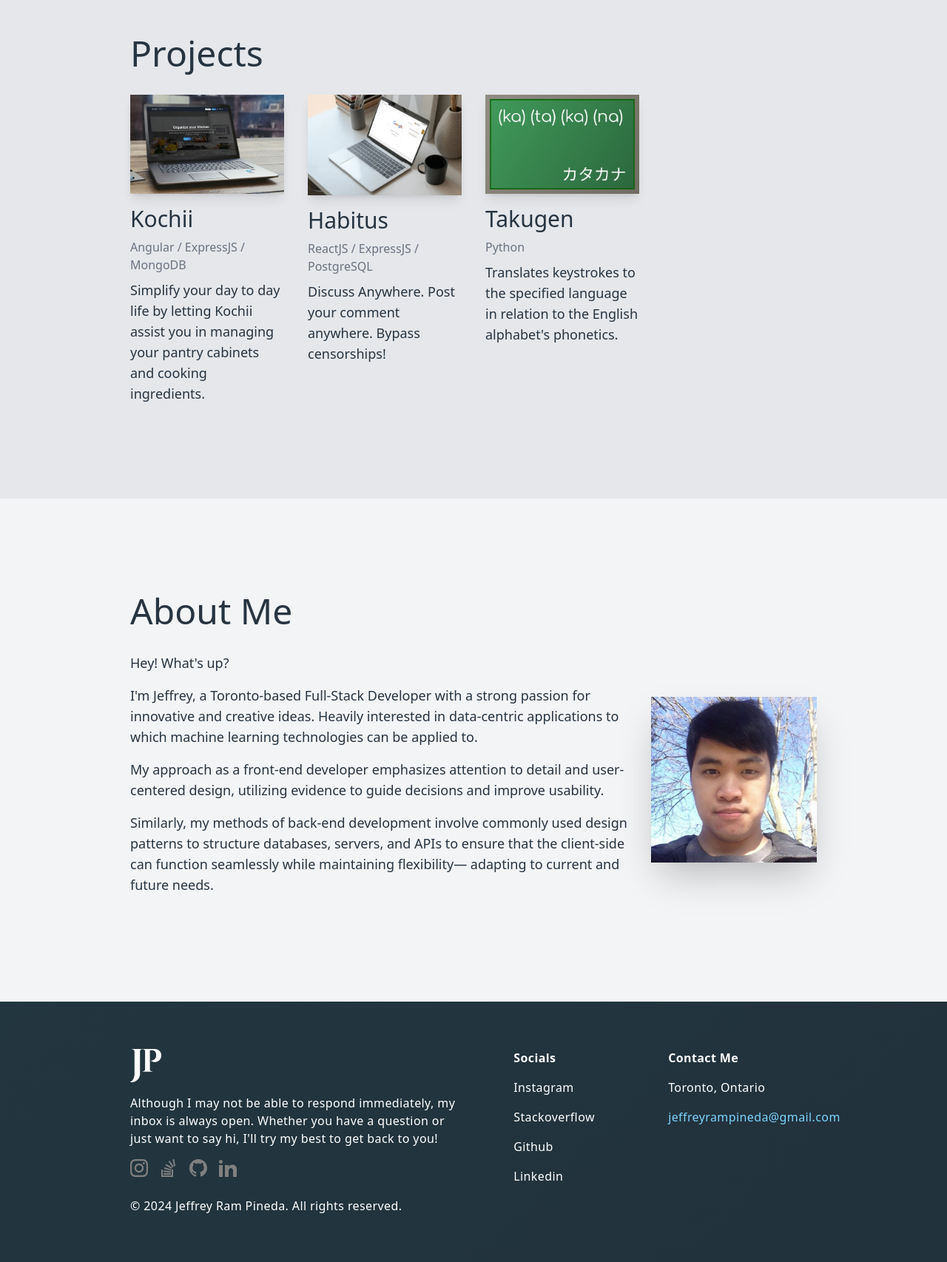
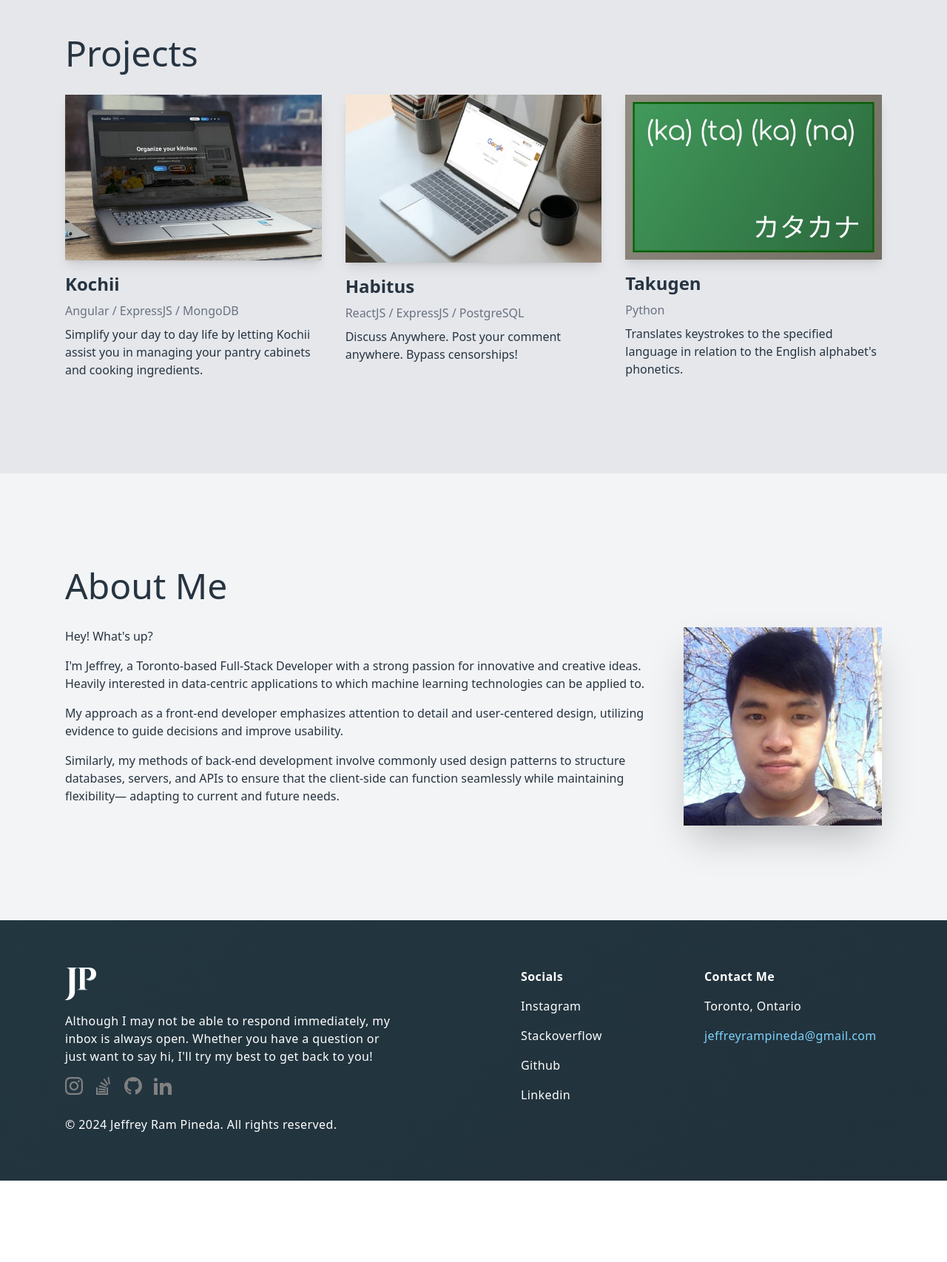
Before and after one commit to jeffreyrampineda/jeffreypineda.dev, an Astro site: page / in a window 1280 px wide. Shown: the part 880-2586 px from the top of the page at 74% size. After the commit the page ends 2476 px from the top, so only its background shows below. Built offline with nearby package versions, Linux system fonts and the light colour scheme; Astro itself is replaced by a stand-in of ours.

Commit message:
minor: styles

```diff
--- a/src/components/About.astro
+++ b/src/components/About.astro
@@ -3,11 +3,11 @@ import { Image } from 'astro:assets';
 ---
 
 <section
-  class="container mx-auto px-3 md:px-6 xl:px-32 text-primary font-extralight"
+  class="container max-w-6xl mx-auto px-3 md:px-6 text-primary font-extralight"
 >
-  <h2 class="text-3xl md:text-5xl mb-8">About Me</h2>
+  <h2 class="text-4xl md:text-5xl mb-8">About Me</h2>
   <div class="flex flex-col md:flex-row gap-8">
-    <div class="text-lg md:w-3/4">
+    <div class="md:w-3/4">
       <p class="mb-4">Hey! What&apos;s up?</p>
       <p class="mb-4">
         I&apos;m Jeffrey, a Toronto-based Full-Stack Developer with a strong
--- a/src/components/Footer.astro
+++ b/src/components/Footer.astro
@@ -25,11 +25,11 @@ const socialLinks = [
 
 <footer
   id="footer"
-  class="w-full container mx-auto px-3 py-8 md:px-6 md:py-16 xl:px-32 text-center md:text-left"
+  class="w-full container max-w-6xl mx-auto px-3 py-16 md:px-6 text-center lg:text-left"
 >
-  <div class="flex flex-col md:flex-row gap-y-16 gap-x-2">
-    <div class="grow md:w-3/6 flex flex-col gap-y-4">
-      <a class="flex justify-center md:justify-start" href="/">
+  <div class="flex flex-col lg:flex-row gap-y-16 gap-x-2">
+    <div class="grow lg:w-3/6 flex flex-col gap-y-4">
+      <a class="flex justify-center lg:justify-start" href="/">
         <Image
           src="/assets/logo.png"
           width={42}
@@ -37,12 +37,12 @@ const socialLinks = [
           alt="Logo of Jeffrey Ram Pineda"
         />
       </a>
-      <p class="max-w-md font-light tracking-wide">
+      <p class="lg:max-w-md font-light tracking-wide">
         Although I may not be able to respond immediately, my inbox is always
         open. Whether you have a question or just want to say hi, I&apos;ll try
         my best to get back to you!
       </p>
-      <div class="flex flex-row gap-4 justify-center md:justify-start">
+      <div class="flex flex-row gap-4 justify-center lg:justify-start">
         {
           socialLinks.map((item) => (
             <a href={item.href}>
@@ -58,7 +58,7 @@ const socialLinks = [
         }
       </div>
     </div>
-    <div class="grow md:w-1/6 flex flex-col gap-y-4 font-light tracking-wide">
+    <div class="grow lg:w-1/6 flex flex-col gap-y-4 font-light tracking-wide">
       <h3 class="font-bold">Socials</h3>
       {
         socialLinks.map((item) => (
@@ -68,7 +68,7 @@ const socialLinks = [
         ))
       }
     </div>
-    <div class="grow md:w-1/6 flex flex-col gap-y-4 font-light tracking-wide">
+    <div class="grow lg:w-1/6 flex flex-col gap-y-4 font-light tracking-wide">
       <h3 class="font-bold">Contact Me</h3>
       <p>Toronto, Ontario</p>
       <p>
--- a/src/components/Header.astro
+++ b/src/components/Header.astro
@@ -13,7 +13,7 @@ const navigation = [
 
 <header class:list={['inset-x-0 top-0 z-50', className]}>
   <nav
-    class="container mx-auto p-3 md:p-6 xl:px-32 flex items-center justify-between"
+    class="container max-w-6xl mx-auto p-3 md:p-6 flex items-center justify-between"
     aria-label="Global"
   >
     <div class="lg:flex-1">
--- a/src/components/Hero.astro
+++ b/src/components/Hero.astro
@@ -21,7 +21,7 @@ const socialLinks = [
 ];
 ---
 
-<section id="hero" class="container mx-auto px-3 md:px-6 xl:px-32 h-screen">
+<section id="hero" class="container max-w-6xl mx-auto px-3 md:px-6 h-screen">
   <div class="h-full flex flex-col justify-center">
     <div class="flex flex-col lg:flex-row items-start gap-8">
       <div class="grow lg:w-1/2 flex flex-col gap-6">
--- a/src/components/Projects.astro
+++ b/src/components/Projects.astro
@@ -36,10 +36,10 @@ const projectsList = [
 ---
 
 <section
-  class="container mx-auto px-3 md:px-6 xl:px-32 text-primary font-extralight"
+  class="container max-w-6xl mx-auto px-3 md:px-6 text-primary font-extralight"
 >
-  <h2 class="text-3xl md:text-5xl mb-8">Projects</h2>
-  <div class="grid grid-cols-1 md:grid-cols-4 gap-8">
+  <h2 class="text-4xl md:text-5xl mb-8">Projects</h2>
+  <div class="grid grid-cols-1 md:grid-cols-3 gap-8">
     {
       projectsList.map((project) => (
         <div class="hover-scale">
@@ -55,9 +55,9 @@ const projectsList = [
             }}
           />
           <div class="flex flex-col gap-2">
-            <h4 class="text-2xl md:text-3xl">{project.title}</h4>
+            <h4 class="text-2xl font-semibold">{project.title}</h4>
             <p class="text-gray-500">{project.technologies}</p>
-            <p class="text-lg">{project.description}</p>
+            <p>{project.description}</p>
           </div>
         </div>
       ))
--- a/src/layouts/BlogPost.astro
+++ b/src/layouts/BlogPost.astro
@@ -19,7 +19,7 @@ const { title, description, pubDate, updatedDate } = Astro.props;
     <Header />
     <main class="bg-gray-200 text-black py-8 md:py-16">
       <section
-        class="container mx-auto px-3 md:px-6 xl:px-32 text-primary font-extralight"
+        class="container max-w-6xl mx-auto px-3 md:px-6 text-primary font-extralight"
       >
         <p class="text-sm">
           <a href="/blog">Blog</a> / <span class="italic">{title}</span>
--- a/src/pages/about.astro
+++ b/src/pages/about.astro
@@ -6,7 +6,6 @@ import Layout from '../layouts/BlogPost.astro';
 	title="About Me"
 	description="Lorem ipsum dolor sit amet"
 	pubDate={new Date('August 08 2021')}
-	heroImage="/blog-placeholder-about.jpg"
 >
 	<p>
 		Lorem ipsum dolor sit amet, consectetur adipiscing elit, sed do eiusmod tempor incididunt ut
--- a/src/pages/blog/index.astro
+++ b/src/pages/blog/index.astro
@@ -1,9 +1,10 @@
 ---
+import { Image } from 'astro:assets';
+import { getCollection } from 'astro:content';
 import BaseHead from '../../components/BaseHead.astro';
 import Header from '../../components/Header.astro';
 import Footer from '../../components/Footer.astro';
 import { SITE_TITLE, SITE_DESCRIPTION } from '../../consts';
-import { getCollection } from 'astro:content';
 import FormattedDate from '../../components/FormattedDate.astro';
 
 const posts = (await getCollection('blog')).sort(
@@ -14,15 +15,15 @@ const posts = (await getCollection('blog')).sort(
 <!doctype html>
 <html lang="en">
   <head>
-    <BaseHead title={SITE_TITLE} description={SITE_DESCRIPTION} />
+    <BaseHead title={`Blog | ${SITE_TITLE}`} description={SITE_DESCRIPTION} />
   </head>
   <body>
     <Header />
     <main class="bg-gray-200 text-black py-8 md:py-16">
       <section
-        class="container mx-auto px-3 md:px-6 xl:px-32 text-primary font-extralight"
+        class="container max-w-6xl mx-auto px-3 md:px-6 text-primary font-extralight"
       >
-        <h1 class="text-3xl md:text-5xl mb-8">Blog</h1>
+        <h1 class="text-4xl md:text-5xl mb-8">Blog</h1>
         <ul class="grid grid-cols-1 md:grid-cols-4 gap-4">
           {
             posts.map((post) => (
@@ -31,9 +32,15 @@ const posts = (await getCollection('blog')).sort(
                   href={`/blog/${post.slug}/`}
                   class="hover-scale block p-4 border-gray-500 border rounded-md"
                 >
-                  <p class="text-sm">
+                  <div class="text-sm flex justify-between">
                     <FormattedDate date={post.data.pubDate} />
-                  </p>
+                    <Image
+                      src="/assets/icons/icon_arrow-sm-right.svg"
+                      alt="expand"
+                      width={24}
+                      height={24}
+                    />
+                  </div>
                   <h4 class="font-semibold py-2">{post.data.title}</h4>
                   <p class="text-sm">{post.data.description}</p>
                 </a>
--- a/src/pages/index.astro
+++ b/src/pages/index.astro
@@ -17,10 +17,10 @@ import { SITE_TITLE, SITE_DESCRIPTION } from '../consts';
     <div class="bg-shapes">
       <Header class="absolute" />
       <Hero />
-      <div id="projects" class="bg-gray-200 text-black py-8 md:py-16 lg:py-32">
+      <div id="projects" class="bg-gray-200 text-black py-16 lg:py-32">
         <Projects />
       </div>
-      <div id="about" class="bg-gray-100 text-black py-8 md:py-16 lg:py-32">
+      <div id="about" class="bg-gray-100 text-black py-16 lg:py-32">
         <About />
       </div>
       <Footer />
```
Also changed, not shown: public/assets/icons/icon_arrow-sm-right.svg (added), src/components/FormattedDate.astro (indentation only).
